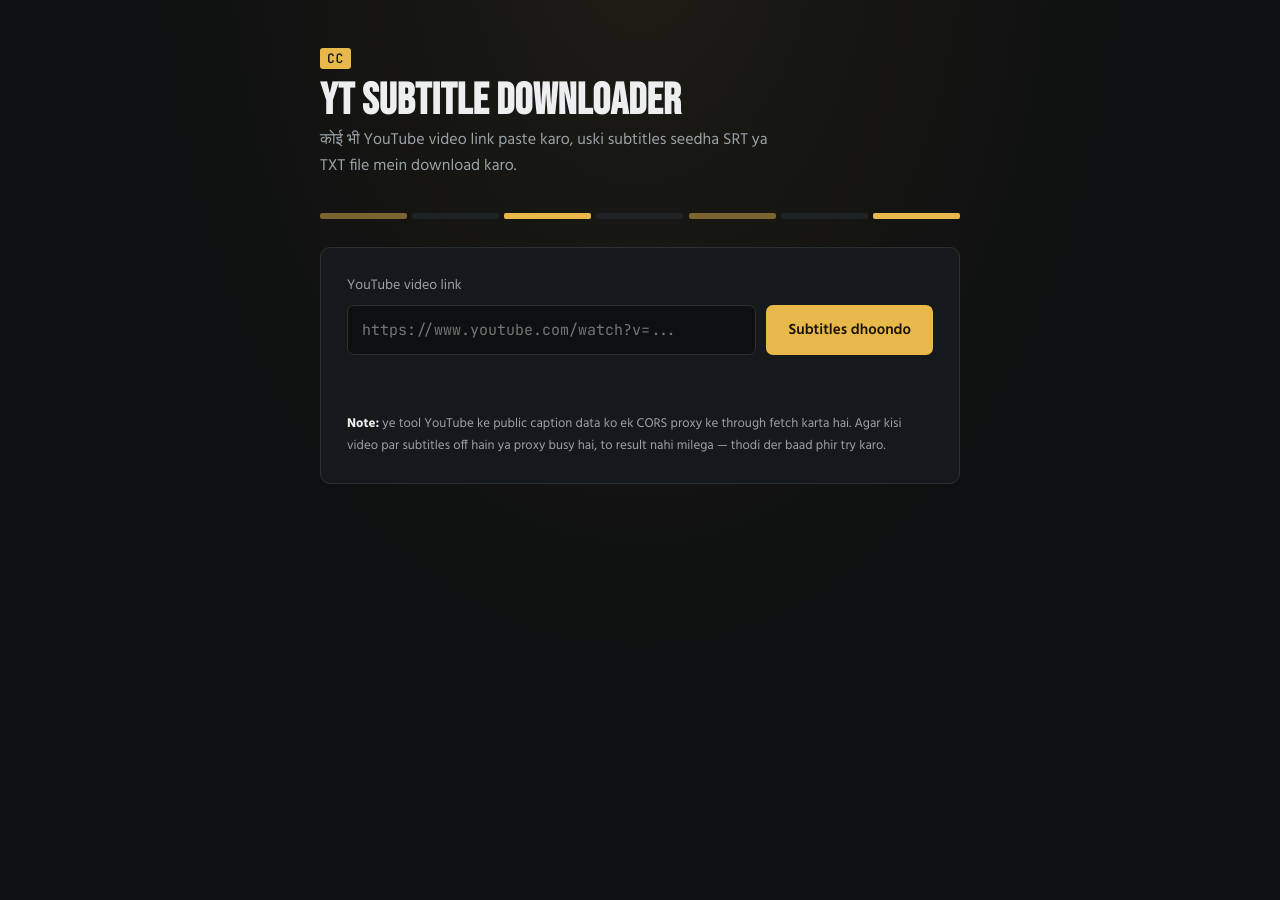
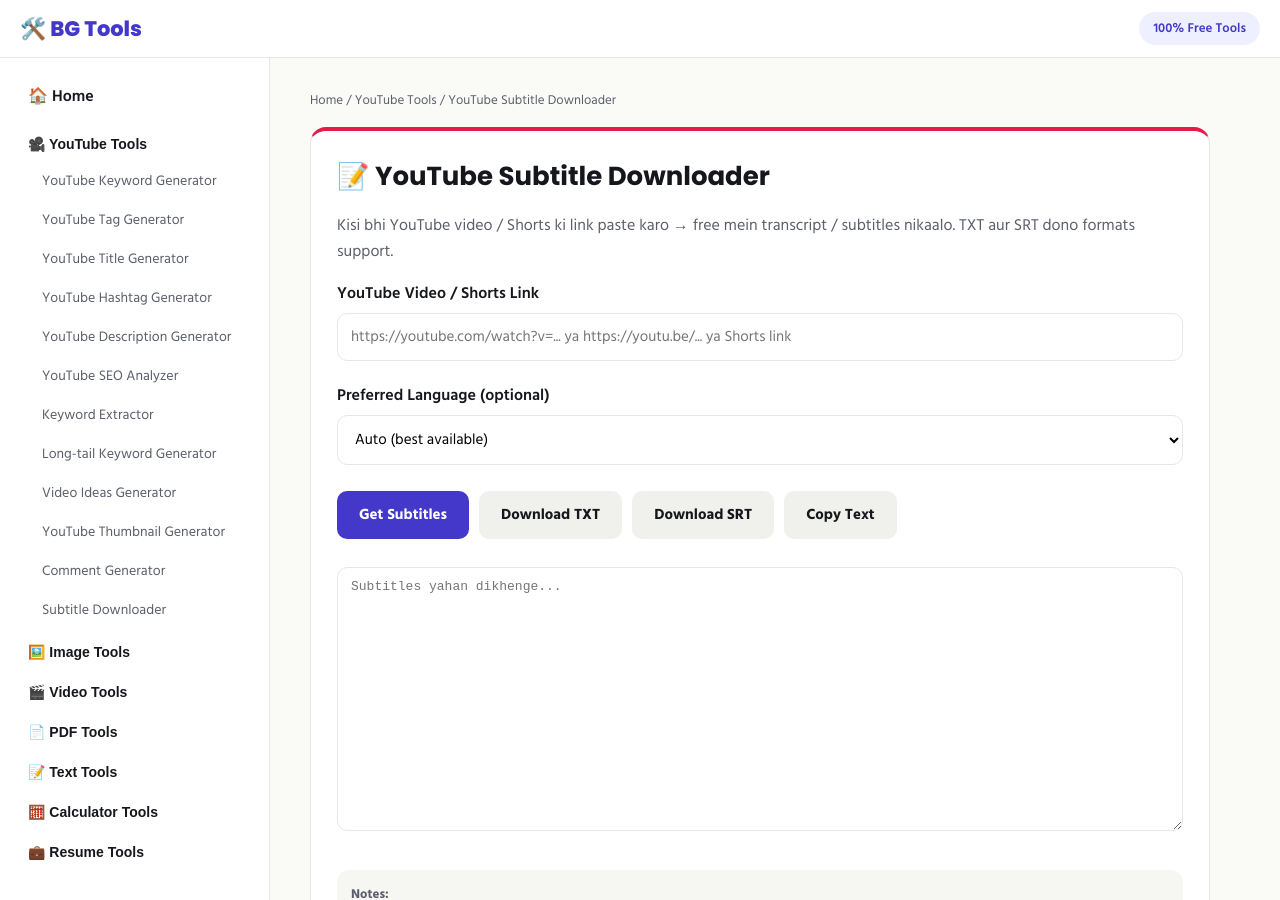
Before and after one commit to bgsarkariresult/BG-Tools-All-IN-ONE, a Jekyll site: the page built from youtube-tools/subtitle-downloader/index.html, in a window 1280 px wide and 900 px high. Built offline with Jekyll 4.4.1, drawn with Linux system fonts in a browser that asks for light colours; some of the changed text lies outside the part shown.

Commit message:
Update index.html

```diff
--- a/youtube-tools/subtitle-downloader/index.html
+++ b/youtube-tools/subtitle-downloader/index.html
@@ -1,463 +1,220 @@
-<!DOCTYPE html>
-<html lang="hi">
-<head>
-<meta charset="UTF-8">
-<meta name="viewport" content="width=device-width, initial-scale=1.0">
-<title>YT Subtitle Downloader</title>
-<link rel="preconnect" href="https://fonts.googleapis.com">
-<link href="https://fonts.googleapis.com/css2?family=Bebas+Neue&family=Hind:wght@400;500;600;700&family=JetBrains+Mono:wght@400;500&display=swap" rel="stylesheet">
-<style>
-  :root{
-    --bg:#0d0f10;
-    --panel:#16191b;
-    --panel-2:#1e2224;
-    --line:#2b3033;
-    --text:#eceeef;
-    --muted:#9aa3a8;
-    --gold:#e8b84b;
-    --gold-dim:#7a6430;
-    --error:#e5675f;
-  }
-  *{box-sizing:border-box;}
-  html,body{margin:0;padding:0;}
-  body{
-    background:
-      radial-gradient(ellipse at 50% -10%, rgba(232,184,75,0.08), transparent 55%),
-      var(--bg);
-    color:var(--text);
-    font-family:'Hind',sans-serif;
-    min-height:100vh;
-    display:flex;
-    justify-content:center;
-    padding:48px 18px 80px;
-  }
-  .wrap{width:100%;max-width:640px;}
+---
+layout: default
+title: YouTube Subtitle Downloader
+category: YouTube Tools
+description: "Free YouTube Subtitle & Transcript Downloader - paste any YouTube video or Shorts link and download subtitles as TXT/SRT."
+keywords: youtube subtitle downloader, free transcript downloader, youtube captions download, shorts subtitles
+---
+<div class="tool-card" style="--cat: var(--c-yt);">
+  <h1>📝 YouTube Subtitle Downloader</h1>
+  <p class="desc">
+    Kisi bhi YouTube video / Shorts ki link paste karo → free mein transcript / subtitles nikaalo.
+    TXT aur SRT dono formats support.
+  </p>
 
-  .brand{
-    display:flex;
-    align-items:baseline;
-    gap:10px;
-    margin-bottom:6px;
-  }
-  .brand .cc{
-    font-family:'JetBrains Mono',monospace;
-    font-size:13px;
-    letter-spacing:0.06em;
-    color:var(--bg);
-    background:var(--gold);
-    padding:2px 7px;
-    border-radius:3px;
-    font-weight:500;
-  }
-  h1{
-    font-family:'Bebas Neue',sans-serif;
-    font-size:44px;
-    letter-spacing:0.01em;
-    margin:10px 0 4px;
-    line-height:1;
-  }
-  .sub{
-    color:var(--muted);
-    font-size:16px;
-    margin:0 0 34px;
-    max-width:52ch;
-  }
+  <label style="font-weight:600;display:block;margin-bottom:6px;">YouTube Video / Shorts Link</label>
+  <input type="text" id="videoUrl" placeholder="https://youtube.com/watch?v=... ya https://youtu.be/... ya Shorts link">
 
-  .caption-strip{
-    display:flex;
-    gap:5px;
-    margin-bottom:28px;
-    height:6px;
-  }
-  .caption-strip span{
-    flex:1;
-    background:var(--panel-2);
-    border-radius:2px;
-    animation: rise 1.1s ease forwards;
-    transform-origin:bottom;
-    transform:scaleY(0);
-  }
-  .caption-strip span:nth-child(1){animation-delay:.02s;background:var(--gold-dim);}
-  .caption-strip span:nth-child(2){animation-delay:.08s;}
-  .caption-strip span:nth-child(3){animation-delay:.14s;background:var(--gold);}
-  .caption-strip span:nth-child(4){animation-delay:.20s;}
-  .caption-strip span:nth-child(5){animation-delay:.26s;background:var(--gold-dim);}
-  .caption-strip span:nth-child(6){animation-delay:.32s;}
-  .caption-strip span:nth-child(7){animation-delay:.38s;background:var(--gold);}
-  @keyframes rise{to{transform:scaleY(1);}}
-  @media (prefers-reduced-motion: reduce){
-    .caption-strip span{animation:none;transform:scaleY(1);}
-  }
+  <label style="font-weight:600;display:block;margin-bottom:6px;margin-top:10px;">Preferred Language (optional)</label>
+  <select id="lang">
+    <option value="">Auto (best available)</option>
+    <option value="en">English</option>
+    <option value="hi">Hindi</option>
+    <option value="es">Spanish</option>
+    <option value="fr">French</option>
+    <option value="de">German</option>
+    <option value="pt">Portuguese</option>
+    <option value="ar">Arabic</option>
+    <option value="ja">Japanese</option>
+    <option value="ko">Korean</option>
+    <option value="zh">Chinese</option>
+  </select>
 
-  .card{
-    background:var(--panel);
-    border:1px solid var(--line);
-    border-radius:10px;
-    padding:26px;
-  }
-
-  label{
-    display:block;
-    font-size:14px;
-    color:var(--muted);
-    margin-bottom:8px;
-  }
-
-  .row{display:flex;gap:10px;}
-  input[type=text]{
-    flex:1;
-    background:var(--bg);
-    border:1px solid var(--line);
-    color:var(--text);
-    padding:13px 14px;
-    border-radius:7px;
-    font-size:15px;
-    font-family:'JetBrains Mono',monospace;
-  }
-  input[type=text]:focus{outline:none;border-color:var(--gold-dim);}
-
-  button{
-    font-family:'Hind',sans-serif;
-    font-weight:600;
-    font-size:15px;
-    border:none;
-    border-radius:7px;
-    cursor:pointer;
-    transition:filter .15s ease;
-  }
-  button:hover{filter:brightness(1.08);}
-  button:disabled{opacity:.5;cursor:not-allowed;filter:none;}
-
-  .btn-primary{
-    background:var(--gold);
-    color:#191305;
-    padding:13px 22px;
-    white-space:nowrap;
-  }
-
-  .status{
-    margin-top:16px;
-    font-size:14px;
-    color:var(--muted);
-    min-height:20px;
-  }
-  .status.err{color:var(--error);}
-
-  .result{
-    margin-top:22px;
-    padding-top:22px;
-    border-top:1px solid var(--line);
-    display:none;
-  }
-  .result.show{display:block;}
-
-  .field{margin-bottom:18px;}
-  select{
-    width:100%;
-    background:var(--bg);
-    border:1px solid var(--line);
-    color:var(--text);
-    padding:12px 14px;
-    border-radius:7px;
-    font-size:15px;
-    font-family:'Hind',sans-serif;
-  }
-
-  .fmt-group{display:flex;gap:8px;}
-  .fmt-btn{
-    flex:1;
-    background:var(--bg);
-    border:1px solid var(--line);
-    color:var(--muted);
-    padding:11px;
-    border-radius:7px;
-    font-size:14px;
-  }
-  .fmt-btn.active{
-    border-color:var(--gold);
-    color:var(--gold);
-    background:rgba(232,184,75,0.08);
-  }
-
-  .download-btn{
-    width:100%;
-    padding:14px;
-    margin-top:6px;
-    font-size:16px;
-  }
-
-  .preview{
-    margin-top:16px;
-    background:var(--bg);
-    border:1px solid var(--line);
-    border-radius:7px;
-    padding:14px;
-    max-height:180px;
-    overflow-y:auto;
-    font-family:'JetBrains Mono',monospace;
-    font-size:12.5px;
-    color:var(--muted);
-    white-space:pre-wrap;
-    line-height:1.6;
-  }
-
-  .note{
-    margin-top:22px;
-    font-size:13px;
-    color:var(--muted);
-    line-height:1.7;
-  }
-  .note b{color:var(--text);}
-
-  .spinner{
-    display:inline-block;
-    width:14px;height:14px;
-    border:2px solid var(--gold-dim);
-    border-top-color:var(--gold);
-    border-radius:50%;
-    animation:spin .7s linear infinite;
-    vertical-align:middle;
-    margin-right:8px;
-  }
-  @keyframes spin{to{transform:rotate(360deg);}}
-</style>
-</head>
-<body>
-<div class="wrap">
-
-  <div class="brand"><span class="cc">CC</span></div>
-  <h1>YT Subtitle Downloader</h1>
-  <p class="sub">कोई भी YouTube video link paste karo, uski subtitles seedha SRT ya TXT file mein download karo.</p>
-
-  <div class="caption-strip">
-    <span></span><span></span><span></span><span></span><span></span><span></span><span></span>
+  <div style="margin-top:14px;display:flex;gap:10px;flex-wrap:wrap;">
+    <button class="btn" onclick="fetchSubtitles()">Get Subtitles</button>
+    <button class="btn secondary" onclick="downloadTxt()" id="btnTxt" disabled>Download TXT</button>
+    <button class="btn secondary" onclick="downloadSrt()" id="btnSrt" disabled>Download SRT</button>
+    <button class="btn secondary" onclick="copyText()" id="btnCopy" disabled>Copy Text</button>
   </div>
 
-  <div class="card">
-    <label for="ytUrl">YouTube video link</label>
-    <div class="row">
-      <input type="text" id="ytUrl" placeholder="https://www.youtube.com/watch?v=..." autocomplete="off">
-      <button class="btn-primary" id="fetchBtn">Subtitles dhoondo</button>
-    </div>
-    <div class="status" id="status"></div>
+  <div id="status" style="margin-top:14px;font-size:14px;color:var(--muted);"></div>
+  <div id="titleBox" style="margin-top:8px;font-weight:600;"></div>
 
-    <div class="result" id="result">
-      <div class="field">
-        <label for="langSelect">Language chuno</label>
-        <select id="langSelect"></select>
-      </div>
+  <textarea id="result" rows="16" readonly placeholder="Subtitles yahan dikhenge..." style="margin-top:14px;width:100%;font-family:monospace;font-size:13px;"></textarea>
 
-      <div class="field">
-        <label>Format</label>
-        <div class="fmt-group">
-          <button class="fmt-btn active" data-fmt="srt">SRT (timestamps ke saath)</button>
-          <button class="fmt-btn" data-fmt="txt">TXT (sirf text)</button>
+  <div style="margin-top:18px;padding:14px;background:#F6F6F2;border-radius:12px;font-size:13px;color:var(--muted);">
+    <strong>Notes:</strong><br>
+    • YouTube videos & Shorts supported.<br>
+    • Live streams → mostly tab kaam karta hai jab VOD/replay available ho.<br>
+    • Instagram Reels abhi reliably support nahi hota (YouTube-only tool).<br>
+    • Agar subtitle nahi milti to video mein captions off ho sakte hain ya auto-generate pending ho.
   </div>
 </div>
 
-      <button class="btn-primary download-btn" id="downloadBtn">Load karo aur download karo</button>
-      <div class="status" id="status2"></div>
-      <div class="preview" id="preview" style="display:none;"></div>
-    </div>
+<script>
+let currentText = '';
+let currentTitle = 'subtitles';
 
-    <div class="note">
-      <b>Note:</b> ye tool YouTube ke public caption data ko ek CORS proxy ke through fetch karta hai. Agar kisi video par subtitles off hain ya proxy busy hai, to result nahi milega — thodi der baad phir try karo.
-    </div>
-  </div>
+function extractVideoId(url) {
+  if (!url) return null;
+  url = url.trim();
 
-</div>
+  // Already an ID
+  if (/^[a-zA-Z0-9_-]{11}$/.test(url)) return url;
 
-<script>
-const PROXIES = [
-  url => 'https://api.allorigins.win/raw?url=' + encodeURIComponent(url),
-  url => 'https://corsproxy.io/?' + encodeURIComponent(url)
+  // Standard patterns
+  const patterns = [
+    /(?:youtube\.com\/watch\?v=|youtu\.be\/|youtube\.com\/embed\/|youtube\.com\/v\/|youtube\.com\/shorts\/)([a-zA-Z0-9_-]{11})/,
+    /[?&]v=([a-zA-Z0-9_-]{11})/
   ];
 
-let currentVideoId = null;
-let currentTracks = [];
-let activeFmt = 'srt';
-
-function extractVideoId(input){
-  input = input.trim();
-  const patterns = [
-    /(?:youtube\.com\/watch\?v=)([\w-]{11})/,
-    /(?:youtu\.be\/)([\w-]{11})/,
-    /(?:youtube\.com\/shorts\/)([\w-]{11})/,
-    /(?:youtube\.com\/embed\/)([\w-]{11})/,
-    /^([\w-]{11})$/
-  ];
-  for(const p of patterns){
-    const m = input.match(p);
-    if(m) return m[1];
+  for (const p of patterns) {
+    const m = url.match(p);
+    if (m) return m[1];
   }
   return null;
 }
 
-async function fetchViaProxies(targetUrl){
-  let lastErr;
-  for(const build of PROXIES){
-    try{
-      const res = await fetch(build(targetUrl));
-      if(!res.ok) throw new Error('HTTP ' + res.status);
-      const text = await res.text();
-      if(!text || text.length < 5) throw new Error('empty');
-      return text;
-    }catch(e){
-      lastErr = e;
+async function fetchTitle(videoId) {
+  try {
+    const res = await fetch(`https://noembed.com/embed?url=https://www.youtube.com/watch?v=${videoId}`);
+    if (!res.ok) return null;
+    const data = await res.json();
+    return data.title || null;
+  } catch {
+    return null;
   }
 }
-  throw lastErr || new Error('all proxies failed');
+
+function cleanTranscript(raw) {
+  // youtube-transcript.ai returns timestamped markdown-ish text
+  // Remove heavy markdown headers if present, keep readable text
+  let text = raw
+    .replace(/^#+\s*.+$/gm, '')          // remove markdown headers
+    .replace(/^\*\*.+\*\*$/gm, '')       // remove bold-only lines
+    .replace(/\n{3,}/g, '\n\n')
+    .trim();
+  return text;
 }
 
-function decodeEntities(str){
-  const ta = document.createElement('textarea');
-  ta.innerHTML = str;
-  return ta.value;
+// Simple SRT converter from timestamped text (best-effort)
+function textToSrt(text) {
+  const lines = text.split('\n').filter(l => l.trim());
+  let srt = '';
+  let index = 1;
+  let buffer = [];
+
+  // Very simple heuristic: group every few lines
+  for (let i = 0; i < lines.length; i++) {
+    buffer.push(lines[i]);
+    if (buffer.length >= 2 || i === lines.length - 1) {
+      const start = formatTime((index - 1) * 4);
+      const end = formatTime(index * 4);
+      srt += `${index}\n${start} --> ${end}\n${buffer.join(' ')}\n\n`;
+      buffer = [];
+      index++;
+    }
+  }
+  return srt;
 }
 
-function parseTrackList(xmlText){
-  const doc = new DOMParser().parseFromString(xmlText, 'text/xml');
-  const nodes = [...doc.getElementsByTagName('track')];
-  return nodes.map(n => ({
-    lang: n.getAttribute('lang_code'),
-    name: n.getAttribute('name') || n.getAttribute('lang_code'),
-    kind: n.getAttribute('kind') || ''
-  }));
+function formatTime(seconds) {
+  const h = Math.floor(seconds / 3600);
+  const m = Math.floor((seconds % 3600) / 60);
+  const s = Math.floor(seconds % 60);
+  const ms = 0;
+  return `${String(h).padStart(2,'0')}:${String(m).padStart(2,'0')}:${String(s).padStart(2,'0')},${String(ms).padStart(3,'0')}`;
 }
 
-function secToTimestamp(sec){
-  const h = Math.floor(sec/3600);
-  const m = Math.floor((sec%3600)/60);
-  const s = Math.floor(sec%60);
-  const ms = Math.round((sec - Math.floor(sec))*1000);
-  const pad = (n,l=2)=>String(n).padStart(l,'0');
-  return `${pad(h)}:${pad(m)}:${pad(s)},${pad(ms,3)}`;
-}
+async function fetchSubtitles() {
+  const url = document.getElementById('videoUrl').value.trim();
+  const lang = document.getElementById('lang').value;
+  const status = document.getElementById('status');
+  const result = document.getElementById('result');
+  const titleBox = document.getElementById('titleBox');
 
-function parseCaptionsXml(xmlText){
-  const doc = new DOMParser().parseFromString(xmlText, 'text/xml');
-  const texts = [...doc.getElementsByTagName('text')];
-  return texts.map(t => ({
-    start: parseFloat(t.getAttribute('start') || '0'),
-    dur: parseFloat(t.getAttribute('dur') || '2'),
-    text: decodeEntities(t.textContent || '').replace(/\n/g,' ').trim()
-  })).filter(c => c.text.length > 0);
-}
+  // reset
+  currentText = '';
+  document.getElementById('btnTxt').disabled = true;
+  document.getElementById('btnSrt').disabled = true;
+  document.getElementById('btnCopy').disabled = true;
+  result.value = '';
+  titleBox.textContent = '';
 
-function toSRT(cues){
-  return cues.map((c,i) => {
-    const start = secToTimestamp(c.start);
-    const end = secToTimestamp(c.start + c.dur);
-    return `${i+1}\n${start} --> ${end}\n${c.text}\n`;
-  }).join('\n');
-}
-
-function toTXT(cues){
-  return cues.map(c => c.text).join('\n');
-}
-
-function setStatus(el, msg, isErr=false){
-  el.textContent = msg;
-  el.className = 'status' + (isErr ? ' err' : '');
-}
-
-document.getElementById('fetchBtn').addEventListener('click', async () => {
-  const input = document.getElementById('ytUrl').value;
-  const status = document.getElementById('status');
-  const resultBox = document.getElementById('result');
-  resultBox.classList.remove('show');
-
-  const vid = extractVideoId(input);
-  if(!vid){
-    setStatus(status, 'Sahi YouTube link daalo (watch, youtu.be ya shorts link chalega).', true);
-    return;
-  }
-  currentVideoId = vid;
-
-  setStatus(status, '⏳ Track list dhoond rahe hain...');
-  document.getElementById('fetchBtn').disabled = true;
-
-  try{
-    const listUrl = `https://video.google.com/timedtext?type=list&v=${vid}`;
-    const xml = await fetchViaProxies(listUrl);
-    const tracks = parseTrackList(xml);
-
-    if(tracks.length === 0){
-      setStatus(status, 'Is video ke liye koi subtitles nahi mile (shayad channel ne disable kiya hai).', true);
-      document.getElementById('fetchBtn').disabled = false;
+  const videoId = extractVideoId(url);
+  if (!videoId) {
+    status.innerHTML = '<span style="color:#c00;">Valid YouTube video / Shorts link daalein.</span>';
     return;
   }
 
-    currentTracks = tracks;
-    const sel = document.getElementById('langSelect');
-    sel.innerHTML = tracks.map((t,i) =>
-      `<option value="${i}">${t.name}${t.kind === 'asr' ? ' (auto-generated)' : ''}</option>`
-    ).join('');
+  status.textContent = 'Fetching subtitles...';
+  titleBox.textContent = 'Loading title...';
 
-    resultBox.classList.add('show');
-    setStatus(status, `✔ ${tracks.length} language track(s) mil gaye.`);
-  }catch(e){
-    setStatus(status, 'Fetch fail ho gaya — proxy shayad down hai, thodi der baad try karo.', true);
-  }finally{
-    document.getElementById('fetchBtn').disabled = false;
-  }
-});
-
-document.querySelectorAll('.fmt-btn').forEach(btn => {
-  btn.addEventListener('click', () => {
-    document.querySelectorAll('.fmt-btn').forEach(b => b.classList.remove('active'));
-    btn.classList.add('active');
-    activeFmt = btn.dataset.fmt;
-  });
-});
-
-document.getElementById('downloadBtn').addEventListener('click', async () => {
-  const status2 = document.getElementById('status2');
-  const preview = document.getElementById('preview');
-  const idx = document.getElementById('langSelect').value;
-  const track = currentTracks[idx];
-  if(!track || !currentVideoId) return;
-
-  setStatus(status2, '⏳ Subtitles load ho rahi hain...');
-  document.getElementById('downloadBtn').disabled = true;
-  preview.style.display = 'none';
-
-  try{
-    let capUrl = `https://video.google.com/timedtext?lang=${encodeURIComponent(track.lang)}&v=${currentVideoId}`;
-    if(track.kind === 'asr') capUrl += '&kind=asr';
-
-    const xml = await fetchViaProxies(capUrl);
-    const cues = parseCaptionsXml(xml);
-
-    if(cues.length === 0){
-      setStatus(status2, 'Is language ki subtitles khaali aayi, doosri language try karo.', true);
-      document.getElementById('downloadBtn').disabled = false;
-      return;
+  // Title
+  const title = await fetchTitle(videoId);
+  if (title) {
+    currentTitle = title.replace(/[^\w\s-]/g, '').slice(0, 60) || 'subtitles';
+    titleBox.textContent = '🎬 ' + title;
+  } else {
+    titleBox.textContent = 'Video ID: ' + videoId;
   }
 
-    const content = activeFmt === 'srt' ? toSRT(cues) : toTXT(cues);
-    const ext = activeFmt === 'srt' ? 'srt' : 'txt';
-    const blob = new Blob([content], {type:'text/plain;charset=utf-8'});
+  // Transcript from free CORS-open endpoint
+  try {
+    let apiUrl = `https://youtube-transcript.ai/transcript/${videoId}.txt`;
+    if (lang) apiUrl += `?lang=${lang}`;
+
+    const res = await fetch(apiUrl);
+    if (!res.ok) {
+      throw new Error('Subtitle not available (status ' + res.status + ')');
+    }
+
+    const raw = await res.text();
+    if (!raw || raw.length < 20 || raw.toLowerCase().includes('not found') || raw.toLowerCase().includes('no transcript')) {
+      throw new Error('No transcript found for this video');
+    }
+
+    currentText = cleanTranscript(raw);
+    result.value = currentText;
+
+    status.innerHTML = '<span style="color:#16a34a;">✅ Subtitles ready!</span>';
+    document.getElementById('btnTxt').disabled = false;
+    document.getElementById('btnSrt').disabled = false;
+    document.getElementById('btnCopy').disabled = false;
+  } catch (err) {
+    status.innerHTML = `<span style="color:#c00;">❌ ${err.message || 'Failed to fetch subtitles'}. Video mein captions available nahi ho sakte, ya temporary issue hai.</span>`;
+    result.value = '';
+  }
+}
+
+function downloadTxt() {
+  if (!currentText) return;
+  const blob = new Blob([currentText], { type: 'text/plain;charset=utf-8' });
   const a = document.createElement('a');
   a.href = URL.createObjectURL(blob);
-    a.download = `${currentVideoId}_${track.lang}.${ext}`;
-    document.body.appendChild(a);
+  a.download = currentTitle + '.txt';
   a.click();
-    a.remove();
+  URL.revokeObjectURL(a.href);
+}
 
-    preview.style.display = 'block';
-    preview.textContent = content.slice(0, 1200) + (content.length > 1200 ? '\n...' : '');
-    setStatus(status2, `✔ Download shuru ho gaya (${cues.length} lines).`);
-  }catch(e){
-    setStatus(status2, 'Load fail ho gaya — thodi der baad phir try karo.', true);
-  }finally{
-    document.getElementById('downloadBtn').disabled = false;
+function downloadSrt() {
+  if (!currentText) return;
+  const srt = textToSrt(currentText);
+  const blob = new Blob([srt], { type: 'text/plain;charset=utf-8' });
+  const a = document.createElement('a');
+  a.href = URL.createObjectURL(blob);
+  a.download = currentTitle + '.srt';
+  a.click();
+  URL.revokeObjectURL(a.href);
 }
+
+function copyText() {
+  if (!currentText) return;
+  navigator.clipboard.writeText(currentText).then(() => {
+    const btn = document.getElementById('btnCopy');
+    const old = btn.textContent;
+    btn.textContent = 'Copied!';
+    setTimeout(() => btn.textContent = old, 1500);
   });
-
-document.getElementById('ytUrl').addEventListener('keydown', (e) => {
-  if(e.key === 'Enter') document.getElementById('fetchBtn').click();
-});
+}
 </script>
-</body>
-</html>
```
Lines whose indentation alone changed are shown as unchanged.
